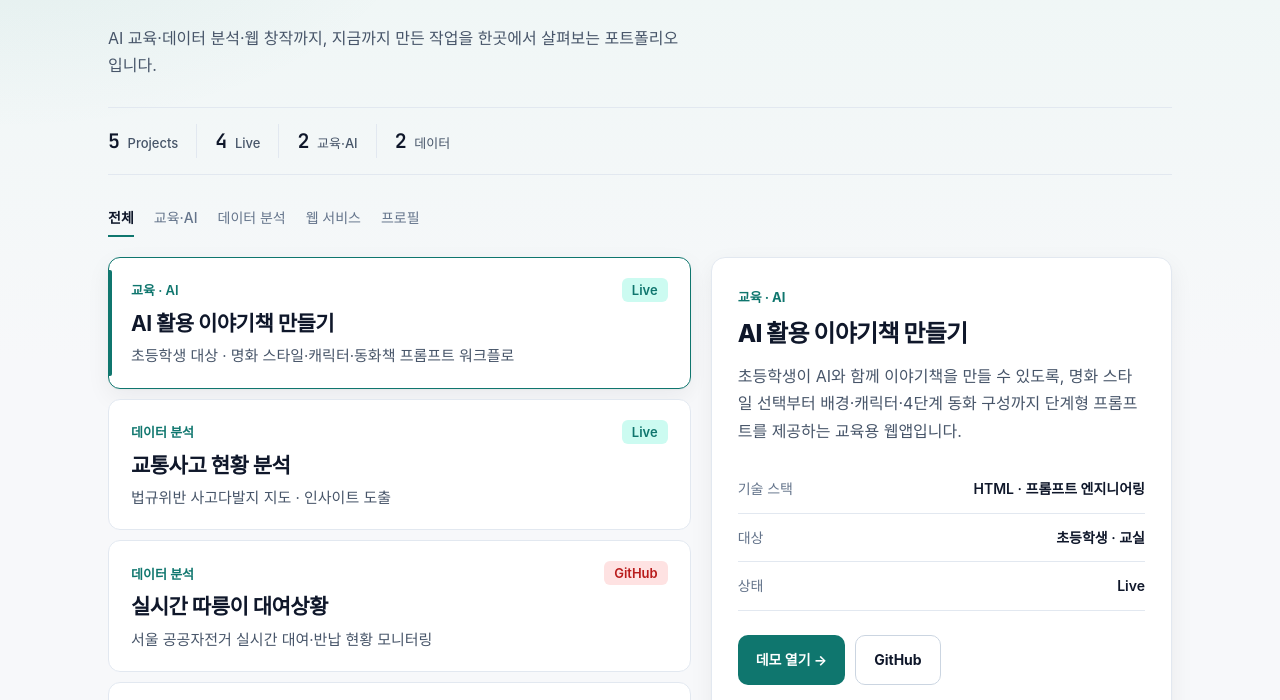
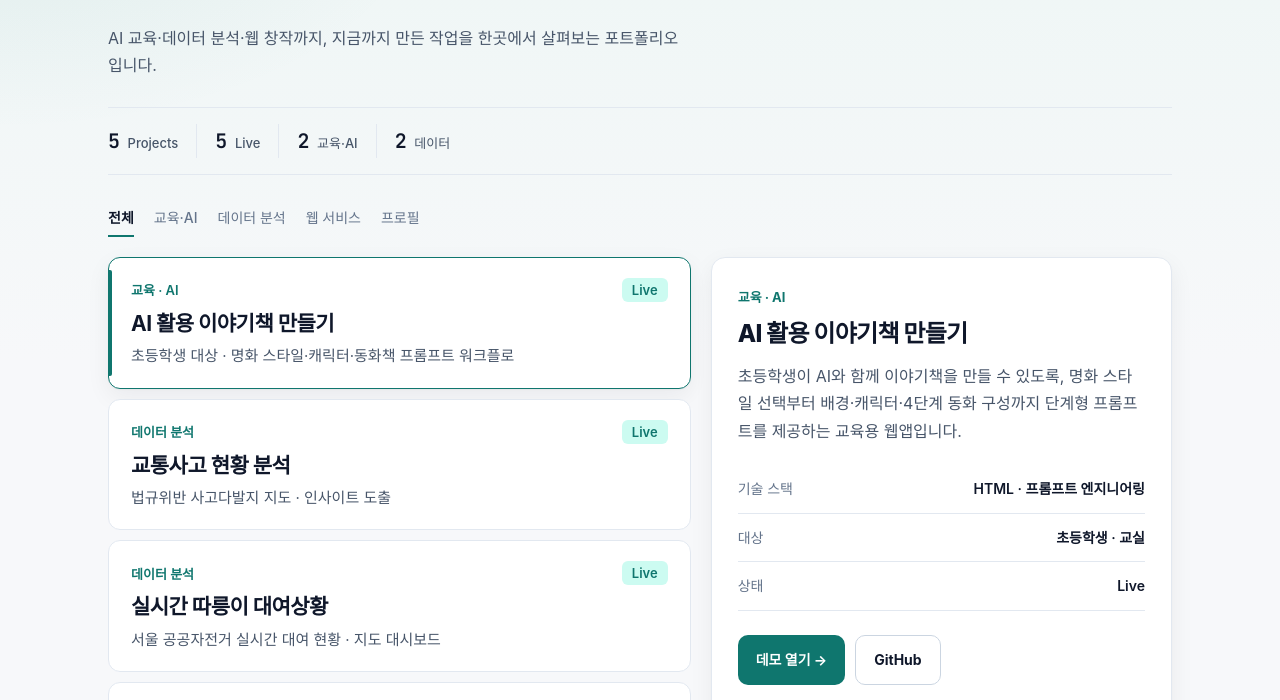
Before and after one commit to blanciel1977-lab/dashboard, a plain HTML site: page index.html in a window 1280 px wide. Shown: the part 97-797 px from the top of the page. Drawn offline with Linux system fonts and the light colour scheme; a web font is replaced by a local one.

Commit message:
따릉이 GitHub Pages 데모 링크를 연결하고 Live 상태로 갱신한다.

```diff
--- a/index.html
+++ b/index.html
@@ -524,20 +524,21 @@ const PROJECTS = [
   {
     id: "bicycle",
     title: "실시간 따릉이 대여상황",
-    short: "서울 공공자전거 실시간 대여·반납 현황 모니터링",
+    short: "서울 공공자전거 실시간 대여 현황 · 지도 대시보드",
     category: "data",
     categoryLabel: "데이터 분석",
-    status: "repo",
-    statusLabel: "GitHub",
-    stack: "실시간 데이터 · 대시보드",
+    status: "live",
+    statusLabel: "Live",
+    stack: "Python · FastAPI · GitHub Pages",
     audience: "도시 모빌리티",
-    summary: "서울 따릉이(공공자전거)의 실시간 대여 상황을 한눈에 파악할 수 있도록 구성한 프로젝트입니다. 저장소에서 코드와 진행 상황을 확인할 수 있습니다.",
+    summary: "서울 따릉이 실시간 대여소 현황을 지도와 KPI로 보여주는 웹 대시보드입니다. GitHub Pages로 공개 배포되며, 약 10분마다 스냅샷이 갱신됩니다.",
     highlights: [
-      "실시간 대여·반납 상황 모니터링",
-      "따릉이 모빌리티 데이터 활용",
-      "도시 교통·공유 이동수단 관점"
+      "지도 마커 + 잔여 대수 색상 (0 / 1–4 / 5+)",
+      "대여소·이용 가능·재고 없음 KPI",
+      "검색 + 잔여 적음/많음 TOP",
+      "서울 열린데이터 API · 약 10분마다 자동 갱신"
     ],
-    demo: null,
+    demo: "https://blanciel1977-lab.github.io/bicycle/",
     repo: "https://github.com/blanciel1977-lab/bicycle"
   },
   {
```
